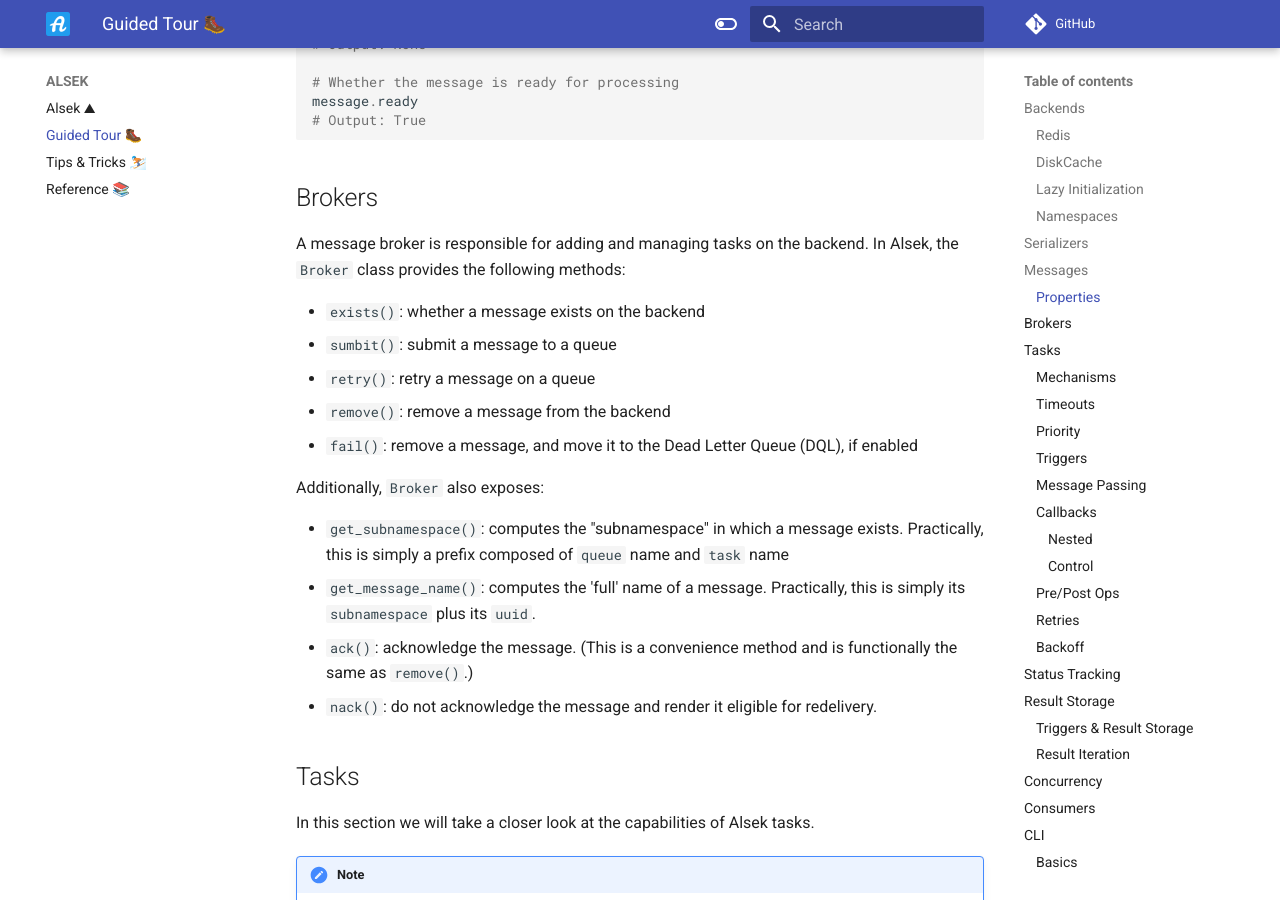
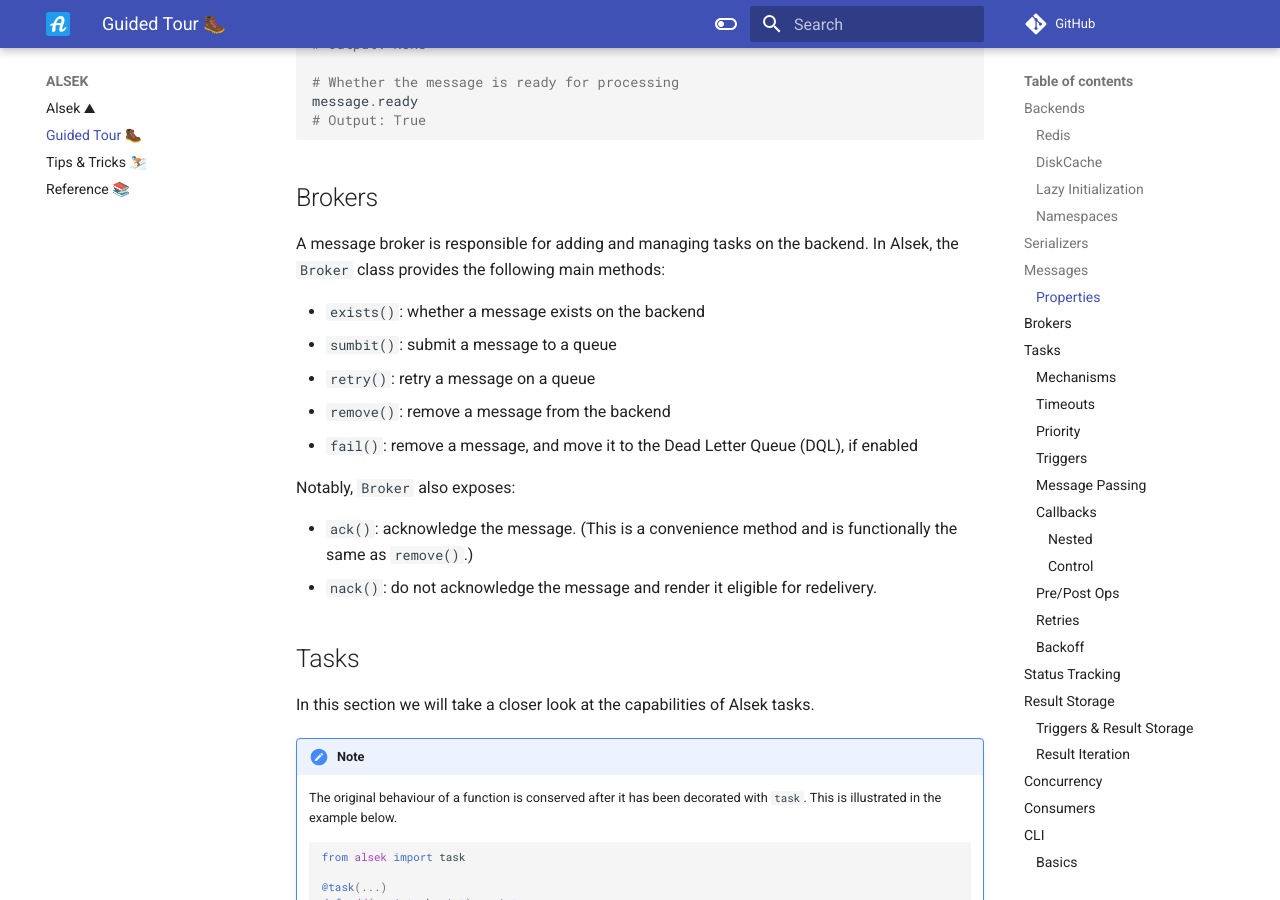
Before and after one commit to TariqAHassan/alsek, an MkDocs documentation site: the page built from docs/guided_tour.md, in a window 1280 px wide and 900 px high, scrolled down 3119 px. Built offline with MkDocs 1.6.1 and Material for MkDocs 9.7.7, drawn with Linux system fonts in a browser that asks for light colours; comment, search, counter and statistics services are not loaded.

Commit message:
Update docs

```diff
--- a/docs/guided_tour.md
+++ b/docs/guided_tour.md
@@ -162,7 +162,7 @@ message.ready
 ## Brokers
 
 A message broker is responsible for adding and managing tasks on the backend.
-In Alsek, the `Broker` class provides the following methods:
+In Alsek, the `Broker` class provides the following main methods:
 
   * `exists()`: whether a message exists on the backend
   * `sumbit()`: submit a message to a queue
@@ -170,12 +170,8 @@ In Alsek, the `Broker` class provides the following methods:
   * `remove()`: remove a message from the backend
   * `fail()`: remove a message, and move it to the Dead Letter Queue (DQL), if enabled
 
-Additionally, `Broker` also exposes:
+Notably, `Broker` also exposes:
 
- * `get_subnamespace()`: computes the "subnamespace" in which a message exists.
-    Practically, this is simply a prefix composed of `queue` name and `task` name
- * `get_message_name()`: computes the 'full' name of a message. Practically, this
-    is simply its `subnamespace` plus its `uuid`.
  * `ack()`: acknowledge the message. (This is a convenience method and is
     functionally the same as `remove()`.)
  * `nack()`: do not acknowledge the message and render it eligible
```
